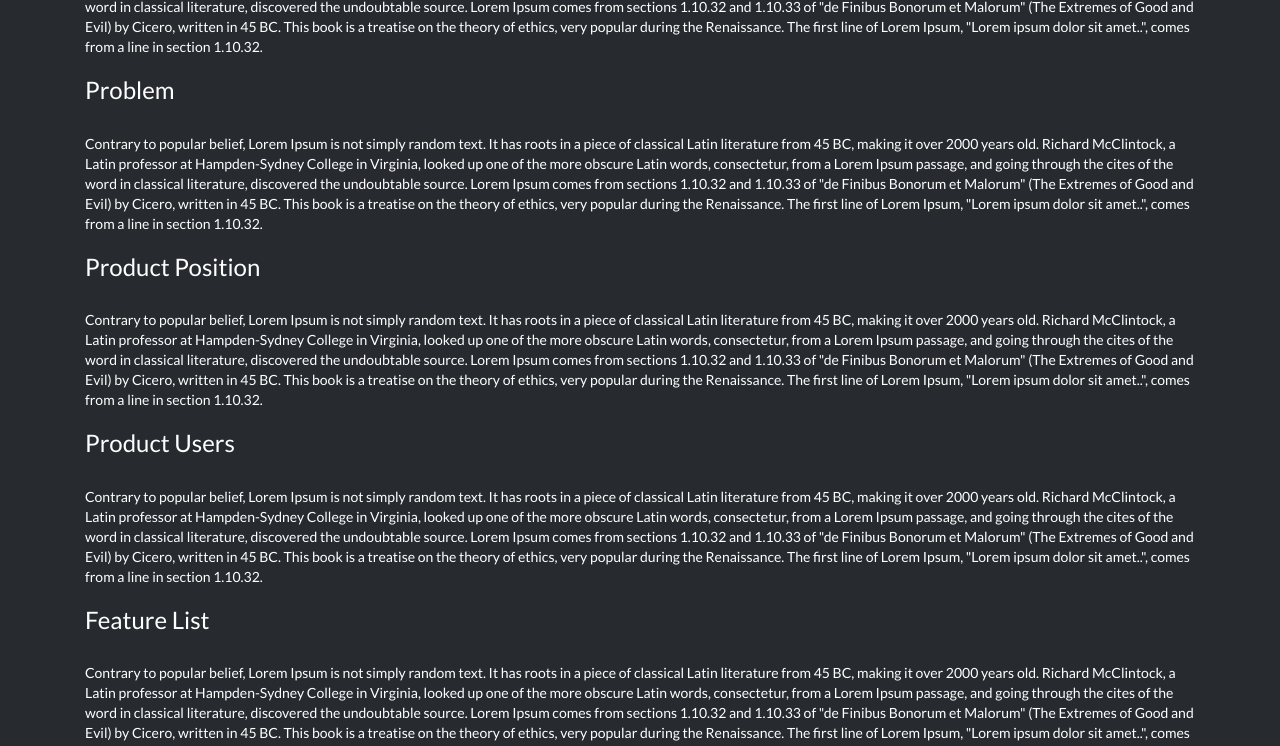
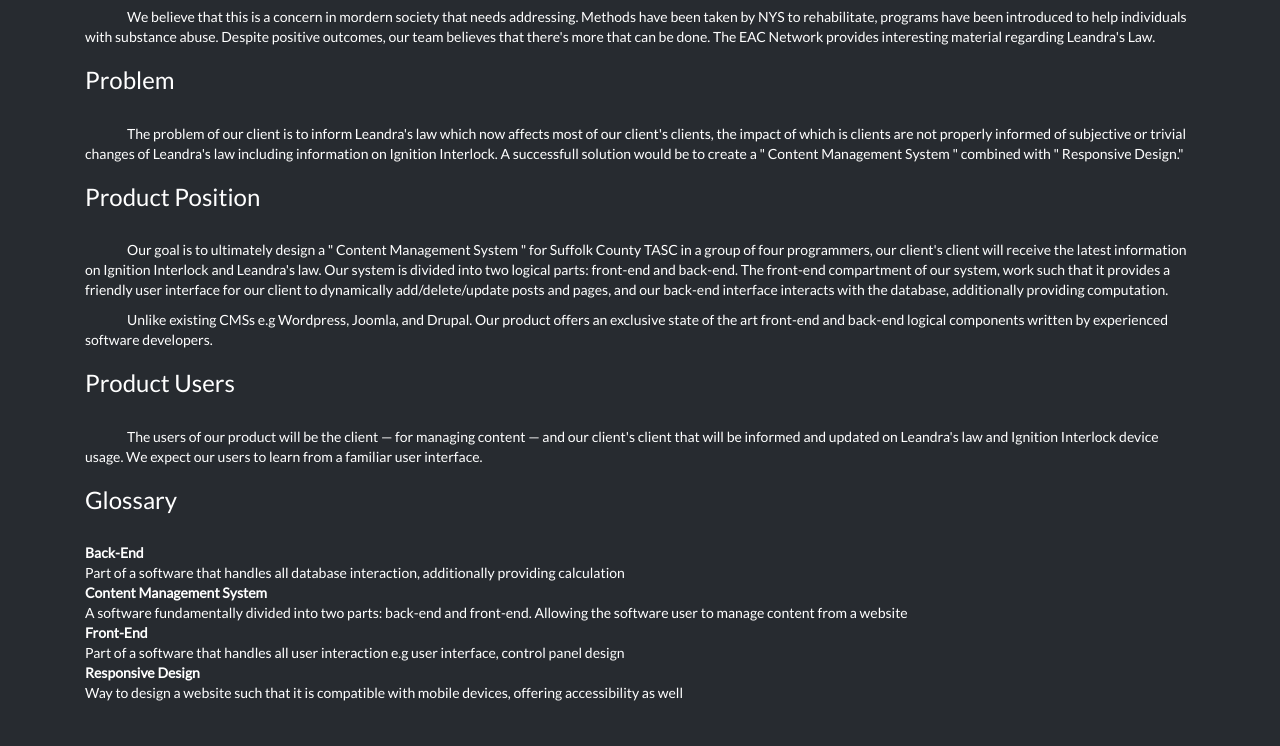
Before and after one commit to Benevolent-Developers/dev-ops, a plain HTML site: page webpages/vision.html in a window 1280 px wide. Shown: the part 834-1580 px from the top of the page. Drawn offline with Linux system fonts and the light colour scheme.

Commit message:
Added the vision statement and introduction and added link to github

```diff
--- a/webpages/vision.html
+++ b/webpages/vision.html
@@ -13,6 +13,10 @@
 
     <script src="../js/jquery-1.11.3.min.js"></script>
     <script src="../js/bootstrap.min.js"></script>
+
+	<style type="text/css">
+		p { text-indent: 3em; }
+	</style>
 
    </head>
    <body>
@@ -71,19 +75,62 @@
           <div class="col-md-12">
             <h3>Motivation/Opportunity</h3>
             <br>
-            <p>Contrary to popular belief, Lorem Ipsum is not simply random text. It has roots in a piece of classical Latin literature from 45 BC, making it over 2000 years old. Richard McClintock, a Latin professor at Hampden-Sydney College in Virginia, looked up one of the more obscure Latin words, consectetur, from a Lorem Ipsum passage, and going through the cites of the word in classical literature, discovered the undoubtable source. Lorem Ipsum comes from sections 1.10.32 and 1.10.33 of "de Finibus Bonorum et Malorum" (The Extremes of Good and Evil) by Cicero, written in 45 BC. This book is a treatise on the theory of ethics, very popular during the Renaissance. The first line of Lorem Ipsum, "Lorem ipsum dolor sit amet..", comes from a line in section 1.10.32.</p>
+            <p>According to NYS DMV  &quot;Summary of Alcohol-Related Motor Vehicles&quot;
+                the report states 7,849 total crashes, 270 resulting fatal crashes.  In
+                addition to &quot; Summary of Drug-Related Motor Vehicle Crashes &quot; report
+                states a total of 1,239 total crashes, 170 resulting in fatal crashes, all
+                in 2014. </p><p>
+                We believe that this is a concern in mordern society that needs
+                addressing. Methods have been taken by NYS to rehabilitate, programs have
+                been introduced to help individuals with substance abuse. Despite positive
+                outcomes, our team believes that there's more that can be done. The EAC
+                Network provides interesting material regarding Leandra's Law.</p>
             <h3>Problem</h3>
             <br>
-            <p>Contrary to popular belief, Lorem Ipsum is not simply random text. It has roots in a piece of classical Latin literature from 45 BC, making it over 2000 years old. Richard McClintock, a Latin professor at Hampden-Sydney College in Virginia, looked up one of the more obscure Latin words, consectetur, from a Lorem Ipsum passage, and going through the cites of the word in classical literature, discovered the undoubtable source. Lorem Ipsum comes from sections 1.10.32 and 1.10.33 of "de Finibus Bonorum et Malorum" (The Extremes of Good and Evil) by Cicero, written in 45 BC. This book is a treatise on the theory of ethics, very popular during the Renaissance. The first line of Lorem Ipsum, "Lorem ipsum dolor sit amet..", comes from a line in section 1.10.32.</p>
+            <p>The problem of our client is to inform Leandra's law which now affects
+                most of our client's clients, the impact of which is clients are not properly
+                informed of subjective or trivial changes of Leandra's law including
+                information on Ignition Interlock. A successfull solution would be to create a
+                &quot; Content Management System &quot; combined with &quot; Responsive Design.&quot;</p>
             <h3>Product Position</h3>
             <br>
-            <p>Contrary to popular belief, Lorem Ipsum is not simply random text. It has roots in a piece of classical Latin literature from 45 BC, making it over 2000 years old. Richard McClintock, a Latin professor at Hampden-Sydney College in Virginia, looked up one of the more obscure Latin words, consectetur, from a Lorem Ipsum passage, and going through the cites of the word in classical literature, discovered the undoubtable source. Lorem Ipsum comes from sections 1.10.32 and 1.10.33 of "de Finibus Bonorum et Malorum" (The Extremes of Good and Evil) by Cicero, written in 45 BC. This book is a treatise on the theory of ethics, very popular during the Renaissance. The first line of Lorem Ipsum, "Lorem ipsum dolor sit amet..", comes from a line in section 1.10.32.</p>
+            <p>Our goal is to ultimately design a &quot; Content Management System &quot; for
+                Suffolk County TASC in a group of four programmers, our client's client will
+                receive the latest information on Ignition Interlock and Leandra's law.
+                Our system is divided into two logical parts: front-end and back-end. The
+                front-end compartment of our system, work such that it provides a friendly
+                user interface for our client to dynamically add/delete/update posts and
+                pages, and our back-end interface interacts with the database, additionally
+                providing computation.</p><p>
+                Unlike existing CMSs e.g Wordpress, Joomla, and Drupal. Our product offers
+                an exclusive state of the art front-end and back-end logical components
+                written by experienced software developers.</p>
             <h3>Product Users</h3>
             <br>
-            Contrary to popular belief, Lorem Ipsum is not simply random text. It has roots in a piece of classical Latin literature from 45 BC, making it over 2000 years old. Richard McClintock, a Latin professor at Hampden-Sydney College in Virginia, looked up one of the more obscure Latin words, consectetur, from a Lorem Ipsum passage, and going through the cites of the word in classical literature, discovered the undoubtable source. Lorem Ipsum comes from sections 1.10.32 and 1.10.33 of "de Finibus Bonorum et Malorum" (The Extremes of Good and Evil) by Cicero, written in 45 BC. This book is a treatise on the theory of ethics, very popular during the Renaissance. The first line of Lorem Ipsum, "Lorem ipsum dolor sit amet..", comes from a line in section 1.10.32.</p>
-            <h3>Feature List</h3>
+              <p>
+                The users of our product will be the client &mdash; for managing content &mdash; and
+                our client's client that will be informed and updated on Leandra's law and
+                Ignition Interlock device usage. We expect our users to learn from a
+                familiar user interface.</p>
+            <h3>Glossary</h3>
 			<br>
-            Contrary to popular belief, Lorem Ipsum is not simply random text. It has roots in a piece of classical Latin literature from 45 BC, making it over 2000 years old. Richard McClintock, a Latin professor at Hampden-Sydney College in Virginia, looked up one of the more obscure Latin words, consectetur, from a Lorem Ipsum passage, and going through the cites of the word in classical literature, discovered the undoubtable source. Lorem Ipsum comes from sections 1.10.32 and 1.10.33 of "de Finibus Bonorum et Malorum" (The Extremes of Good and Evil) by Cicero, written in 45 BC. This book is a treatise on the theory of ethics, very popular during the Renaissance. The first line of Lorem Ipsum, "Lorem ipsum dolor sit amet..", comes from a line in section 1.10.32.</p>
+            <dl>
+                <dt>Back-End</dt>
+			    <dd>Part of a software that handles all database interaction, additionally
+			    providing calculation</dd>
+                <dt>Content Management System</dt>
+
+				<dd>A software fundamentally divided into two parts: back-end and front-end.
+				Allowing the software user to manage content from a website</dd>
+
+				<dt>Front-End</dt>
+				<dd>Part of a software that handles all user interaction e.g user interface,
+				control panel design </dd>
+
+                <dt>Responsive Design</dt>
+				<dd>Way to design a website such that it is compatible with mobile devices,
+				offering accessibility as well</dd>
+            </dl>
            </div>
           </div>
         </div>
@@ -97,10 +144,8 @@
               <a href="#"><i class="fa fa-github" target="blank"></i></a>
               <a href="https://www.facebook.com/benevolentDevops" target="blank"><i class="fa fa-facebook"></i></a>
             </div>
-
-          <h5>&copy; Copyright 2017 Benevolent Developers</h5>
+          <h5 id="copyright">&copy; Copyright 2017 Benevolent Developers</h5>
           <h6 id="credits">Created by Soumya Das</h6>
-
         </div>
         </div>
       </div>
```
Also changed, not shown: index.html (+2 -2 lines), 2 other files. Lines whose indentation alone changed are shown as unchanged.
